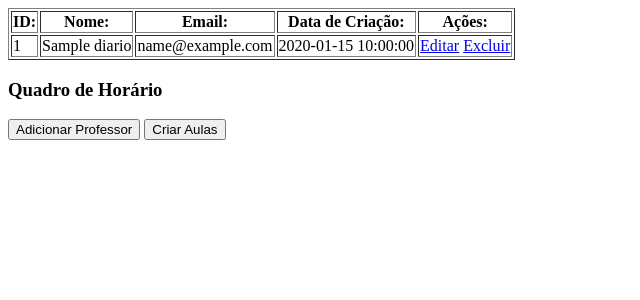
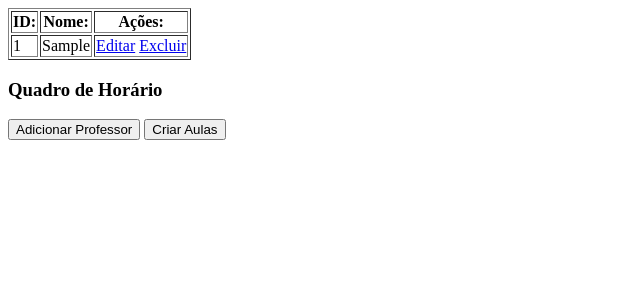
Before and after one commit to Johann284/att10_CrudEmDupla, a PHP site: page / in a window 1280 px wide. Shown: the top 300 px of the page, without its empty margins (0-640 px from the left). Run offline with PHP 8.4, Linux system fonts and the light colour scheme; tables that the repository leaves empty or names only in its code hold one stand-in row (values such as "Sample post").

Commit message:
mmudanças no index com o READ

```diff
--- a/att10_crud/index.php
+++ b/att10_crud/index.php
@@ -8,13 +8,13 @@
 // Ideia: no quadro de horário pode ser possível alterar o dado de uma aula
 
 
+// nome Professor, ID do professor, dia da aula, sala da aula, ID da aula
 
-
-// ============== READ ==============
+// ============== READ ============== //
 
 include 'bd.php';
 
-$sql = "SELECT * FROM diario";
+$sql = "SELECT * FROM aulas";
 
 $result = $conn -> query($sql);
 
@@ -23,8 +23,6 @@ if ($result -> num_rows > 0) {
         <tr>
             <th>ID: </th>
             <th>Nome: </th>
-            <th>Email: </th>
-            <th>Data de Criação: </th>
             <th>Ações: </th>
         </tr>
     ";
@@ -32,20 +30,16 @@ if ($result -> num_rows > 0) {
     while($row = $result -> fetch_assoc()) {
 
         echo "  <tr>
-                    <td>{$row['id']}</td>
-                    <td>{$row['name']}</td>
-                    <td>{$row['email']}</td>
-                    <td>{$row['created_at']}</td>
+                    <td>{$row['id_aula']}</td>
+                    <td>{$row['dia_aula']}</td>
                     <td>
-                    <a href='update.php?id={$row['id']}'>Editar</a>
+                    <a href='update.php?id={$row['id_aula']}'>Editar</a>
                     <a href='delete.php'>Excluir</a>
                     </td>
                 </tr>
         ";
     }
     echo "</table>";
-} else {
-    echo "Nenhum registro encontrado";
 }
 $conn -> close();
 ?>
```
